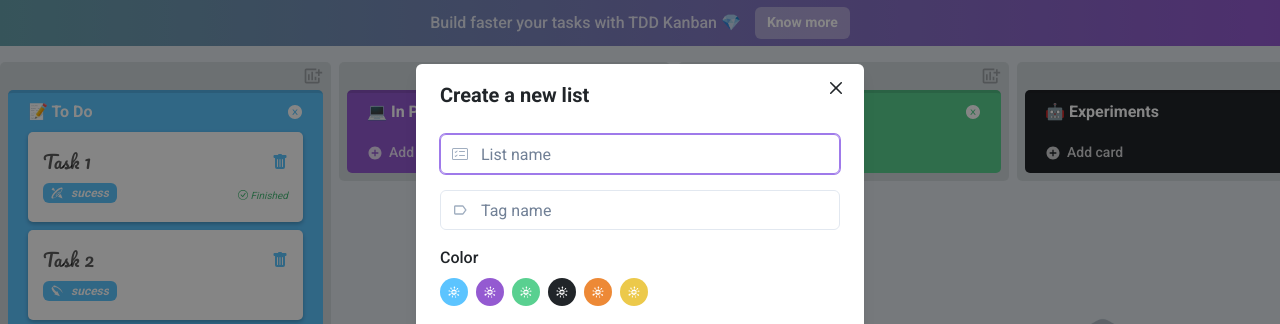
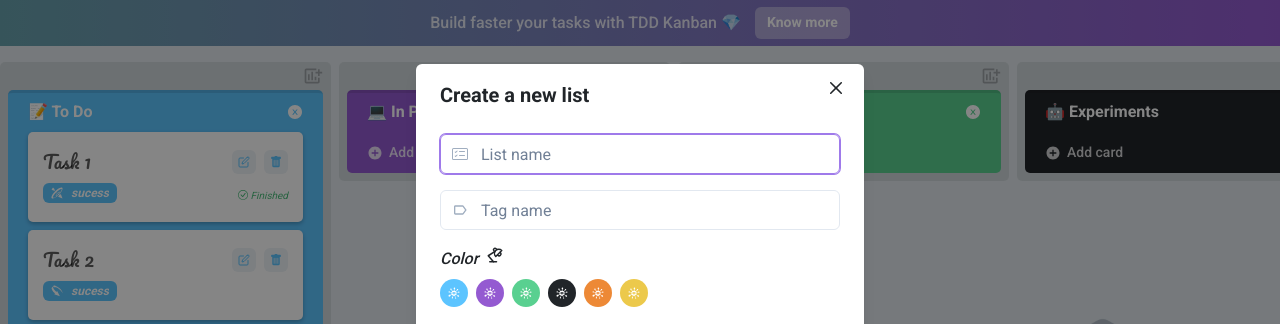
Before and after one commit to tpaphysics/tdd-kanban, a React (Vite) app: page / in a window 1280 px wide. Both pictures are taken after a click on the icon 313 px from the left and 75 px from the top of the page. Shown: the top 324 px of the page. Built offline with nearby package versions, Linux system fonts and the light colour scheme.

Commit message:
feat: create editable controls

```diff
--- a/package.json
+++ b/package.json
@@ -19,6 +19,7 @@
     "coverage": "vitest run --coverage"
   },
   "dependencies": {
+    "@chakra-ui/icons": "^2.0.11",
     "@chakra-ui/react": "^2.3.2",
     "@emotion/react": "^11",
     "@emotion/styled": "^11",
--- a/src/Components/EditableCard/index.tsx
+++ b/src/Components/EditableCard/index.tsx
@@ -1,20 +1,25 @@
+/* eslint-disable react/prop-types */
 import React from 'react';
 import { BsTrashFill } from 'react-icons/bs';
 import { GiRapidshareArrow, GiSupersonicArrow } from 'react-icons/gi';
 import { BsCheckCircle } from 'react-icons/bs';
+import { CheckIcon, EditIcon, CloseIcon } from '@chakra-ui/icons';
 
 import {
   Box,
+  ButtonGroup,
   Editable,
   EditableInput,
   EditablePreview,
   Flex,
   Icon,
+  IconButton,
   Input,
   Tag,
   TagLabel,
   TagLeftIcon,
   Text,
+  useEditableControls,
 } from '@chakra-ui/react';
 import { useEditableCard } from './hook/useEditableCard';
 import { EditableCardsProps } from './interface';
@@ -25,6 +30,60 @@ function EditableCard({ card }: EditableCardsProps) {
 
   const { list, task, finished, handleClickTag, handleEditTask, handleOnBlur, handleRemoveCard } =
     useEditableCard(card);
+
+  function EditableControls() {
+    const { isEditing, getSubmitButtonProps, getCancelButtonProps, getEditButtonProps } =
+      useEditableControls();
+
+    return isEditing ? (
+      <ButtonGroup justifyContent='baseline' size='sm' mr='auto' alignItems='center' ml='20px'>
+        <IconButton
+          color={list.bgList}
+          colorScheme='gray'
+          size='xs'
+          icon={<CheckIcon />}
+          {...(getSubmitButtonProps() as any)}
+        />
+        <IconButton
+          color={list.bgList}
+          colorScheme='gray'
+          size='xs'
+          icon={<CloseIcon />}
+          {...(getCancelButtonProps() as any)}
+        />
+        <IconButton
+          onClick={handleRemoveCard}
+          color={list.bgList}
+          colorScheme='gray'
+          size='xs'
+          icon={<BsTrashFill />}
+          // eslint-disable-next-line react/prop-types
+          data-testid={`trash-icon-${card.id}`}
+          {...(getCancelButtonProps() as any)}
+        />
+      </ButtonGroup>
+    ) : (
+      <ButtonGroup justifyContent='baseline' size='sm' mr='auto' alignItems='center'>
+        <IconButton
+          color={list.bgList}
+          colorScheme='gray'
+          size='xs'
+          icon={<EditIcon />}
+          {...(getEditButtonProps() as any)}
+        />
+        <IconButton
+          onClick={handleRemoveCard}
+          color={list.bgList}
+          colorScheme='gray'
+          size='xs'
+          icon={<BsTrashFill />}
+          data-testid={`trash-icon-${card.id}`}
+          {...(getCancelButtonProps() as any)}
+        />
+      </ButtonGroup>
+    );
+  }
+
   return (
     <Box
       data-testid={`card-${card.id}`}
@@ -46,7 +105,9 @@ function EditableCard({ card }: EditableCardsProps) {
           fontSize='16px'
           lineHeight='21px'
           variant='none'
+          w='100%'
         >
+          <Flex>
             <EditablePreview
               cursor='pointer'
               fontFamily='Pacifico'
@@ -54,6 +115,7 @@ function EditableCard({ card }: EditableCardsProps) {
               fontStyle='revert-layer'
               fontWeight='400'
               color='blackAlpha.700'
+              w='100%'
             />
 
             <Input
@@ -71,15 +133,9 @@ function EditableCard({ card }: EditableCardsProps) {
               px='2px'
               h='28px'
             />
+            <EditableControls />
+          </Flex>
         </Editable>
-
-        <Icon
-          onClick={handleRemoveCard}
-          as={BsTrashFill}
-          color={list.bgList}
-          cursor={'pointer'}
-          data-testid={`trash-icon-${card.id}`}
-        />
       </Flex>
       <Flex alignItems='center' justifyContent='space-between'>
         <Text onClick={handleClickTag} cursor='pointer' data-testid={`tag-${card.id}`}>
--- a/src/Components/FormAddCard/hook/useFormAddCard.ts
+++ b/src/Components/FormAddCard/hook/useFormAddCard.ts
@@ -20,5 +20,14 @@ export const useFormAddCard = () => {
     setShow(false);
   }, [addCard, newTask]);
 
-  return { list, show, setShow, newTask, setNewTask, handleToogle, handleChange, handleClick };
+  return {
+    list,
+    show,
+    setShow,
+    newTask,
+    setNewTask,
+    handleToogle,
+    handleChange,
+    handleClick,
+  };
 };
--- a/src/Components/FormAddCard/index.tsx
+++ b/src/Components/FormAddCard/index.tsx
@@ -18,6 +18,7 @@ import { useFormAddCard } from './hook/useFormAddCard';
 
 function FormAddCard() {
   const { list, show, handleToogle, newTask, handleChange, handleClick } = useFormAddCard();
+
   return (
     <>
       <Box
@@ -59,8 +60,9 @@ function FormAddCard() {
               placeholder='Write a new task'
             />
           </InputGroup>
+
           <Button
-            disabled={newTask == '' ? true : false}
+            //disabled={newTask == '' ? true : false}
             data-testid='task-button'
             colorScheme='whiteAlpha'
             mt='15px'
--- a/src/Components/FormAddList/FormAddList.tsx
+++ b/src/Components/FormAddList/FormAddList.tsx
@@ -23,11 +23,13 @@ import { useRef, useState } from 'react';
 import { BsCardChecklist } from 'react-icons/bs';
 import { GiGooeyEyedSun } from 'react-icons/gi';
 import { MdAddChart, MdLabelOutline } from 'react-icons/md';
+import { TbLamp2 } from 'react-icons/tb';
 import colors from '../../data/colors';
 
 function FormAddList() {
   const { isOpen, onOpen, onClose } = useDisclosure();
   const [newListName, setNewListName] = useState('');
+  const [listColor, setListColor] = useState('BLACK');
 
   const [tagName, setTagName] = useState('');
 
@@ -104,10 +106,20 @@ function FormAddList() {
             </FormControl>
 
             <FormControl mt={4}>
-              <FormLabel>Color</FormLabel>
+              <FormLabel fontStyle='italic'>
+                Color&nbsp;&nbsp;
+                <Icon as={TbLamp2} w='18px' h='18px' cursor='pointer' color={listColor} />
+              </FormLabel>
               <HStack>
                 {colors.map((color) => (
-                  <Circle size='28px' bg={color} color='white' key={color}>
+                  <Circle
+                    padding='2px'
+                    size='28px'
+                    bg={color}
+                    color='white'
+                    key={color}
+                    onClick={() => setListColor(color)}
+                  >
                     <Icon as={GiGooeyEyedSun} w='12px' h='12px' cursor='pointer' />
                   </Circle>
                 ))}
```
Also changed, not shown: src/Components/EditableCard/EditableControls/EditableControls.tsx (added, +22 -0 lines), 1 other file (tests, documents, lock files or other folders). Lines whose indentation alone changed are shown as unchanged.
